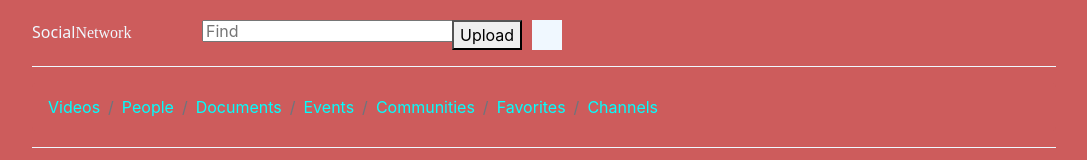
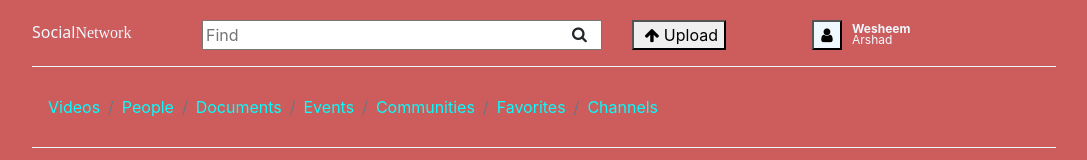
Before and after one commit to dandyfadiah08/react-btwybw, a React (Create React App) app: page / in a window 1280 px wide. Shown: the top 160 px of the page, without its empty margins (68-1155 px from the left). Built offline with nearby package versions, Linux system fonts and the light colour scheme.

Commit message:
2 files modified

```diff
--- a/src/header.js
+++ b/src/header.js
@@ -7,9 +7,13 @@ export default function App() {
     <div id="header">
       <a id="logo">Social</a>
       <a id="logo2">Network</a>
-      <input placeholder="Find" class="form-group" type="text"/>
-      <button class="form-group2">Upload</button>
-      <span class="form-group3"></span>
+      <input placeholder="Find" class="form-group" type="text"/><i class="fa fa-search lop"></i>
+      <button class="form-group2">&nbsp;<i class="fa fa-arrow-up" aria-hidden="true"></i> Upload</button>
+    <a href="">
+      <button class="form-group3"><li class="fa fa-user user"></li></button>
+      <p class="form-group5"><b> Wesheem </b></p>
+      <p class="form-group6">Arshad</p>
+      </a>
     </div>
   );
 }
--- a/src/style.css
+++ b/src/style.css
@@ -73,18 +73,42 @@ hr{
 }
 .form-group {
   left: 170px;
+  width: 400px;
   position: absolute;
-  height: 22px;
+  height: 30px;
+  top:0px;
+}
+.user{
+  color: black;
 }
 .form-group2 {
   position: absolute;
-  left: 420px;
+  left: 600px;
   height: 30px;
+}
+.lop{
+  position: absolute;
+  left: 540px;
+  top:6px;
 }
 .form-group3 {
   background-color: aliceblue;
   position: absolute;
   width: 30px;
   height: 30px;
-  left: 500px;
+  left: 780px;
 }
+.form-group5 {
+  color: aliceblue;
+  position: absolute;
+  left: 820px;
+  top: 0px;
+  font-size: 12px;
+}
+.form-group6 {
+  color: aliceblue;
+  position: absolute;
+  left: 820px;
+  top: 11px;
+  font-size: 12px;
+}
```
